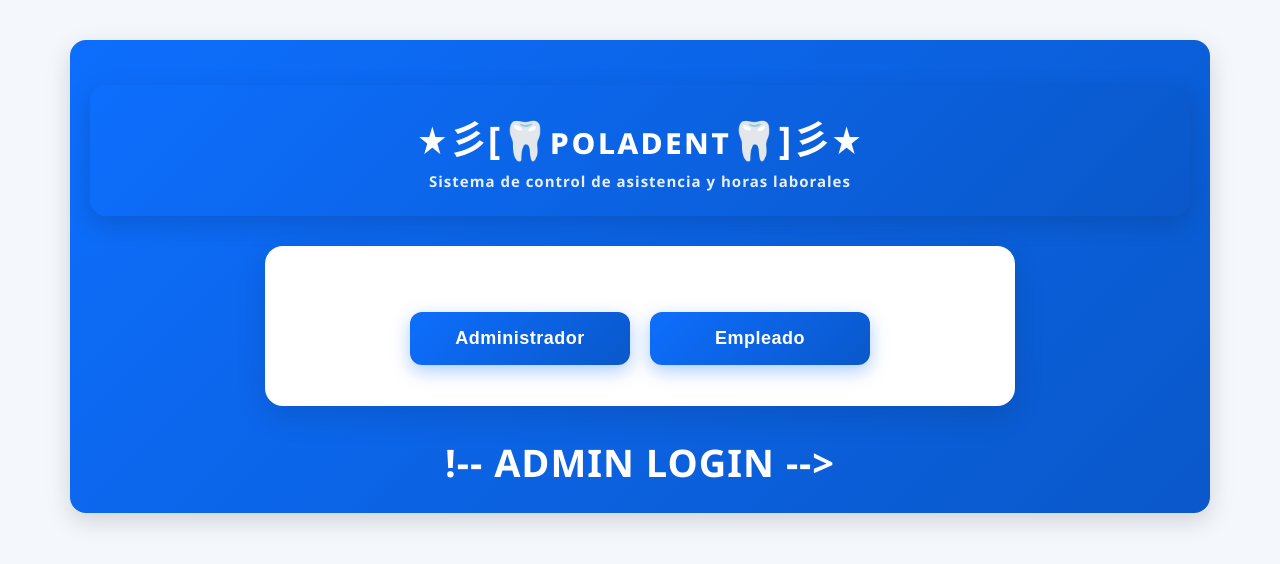
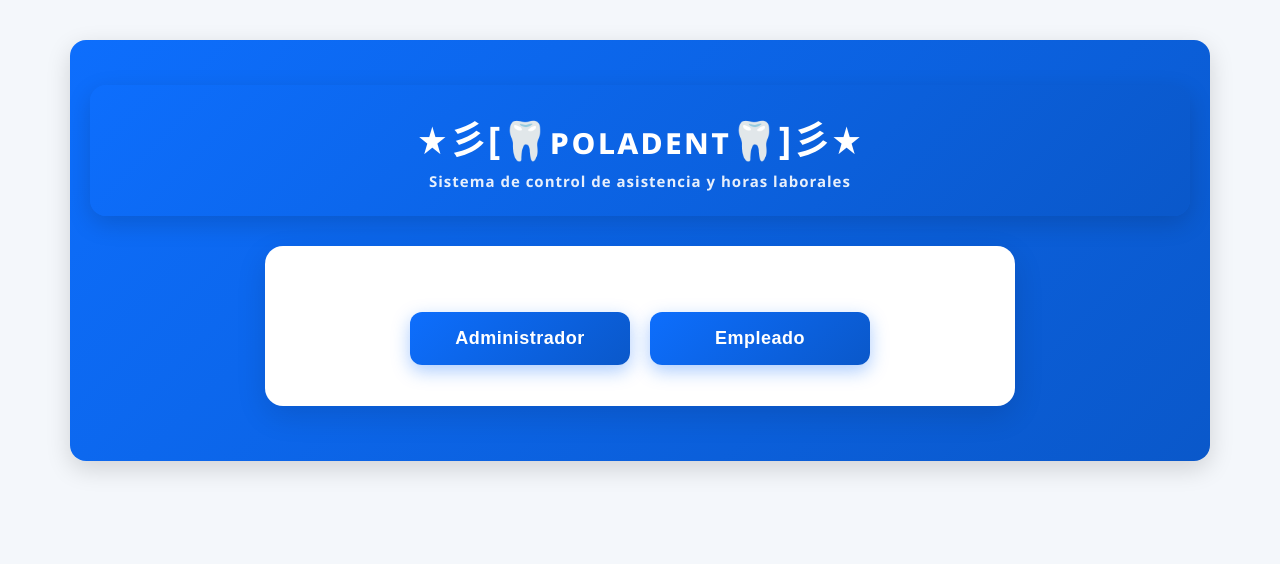
Before and after one commit to Polandent223/PoladentSistema, a plain HTML site: page index.html in a window 1280 px wide. Drawn offline with nearby package versions, Linux system fonts and the light colour scheme; no server answers.

Commit message:
Update index.html

```diff
--- a/index.html
+++ b/index.html
@@ -31,7 +31,8 @@
     <button id="btnEmployee">Empleado</button>
   </div>
 </div>
-!-- ADMIN LOGIN -->
+
+<!-- ADMIN LOGIN -->
 <div id="adminLogin" class="card hidden">
   <h3>Administrador</h3>
   <input id="adminEmail" placeholder="Correo">
```
